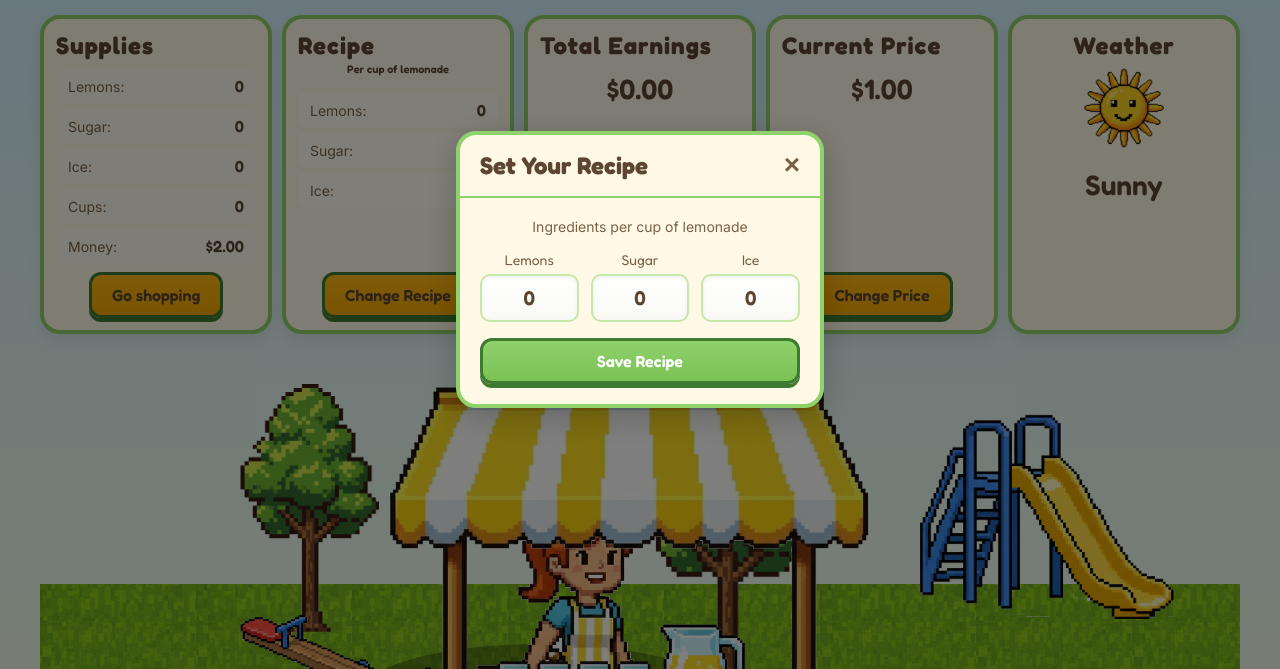
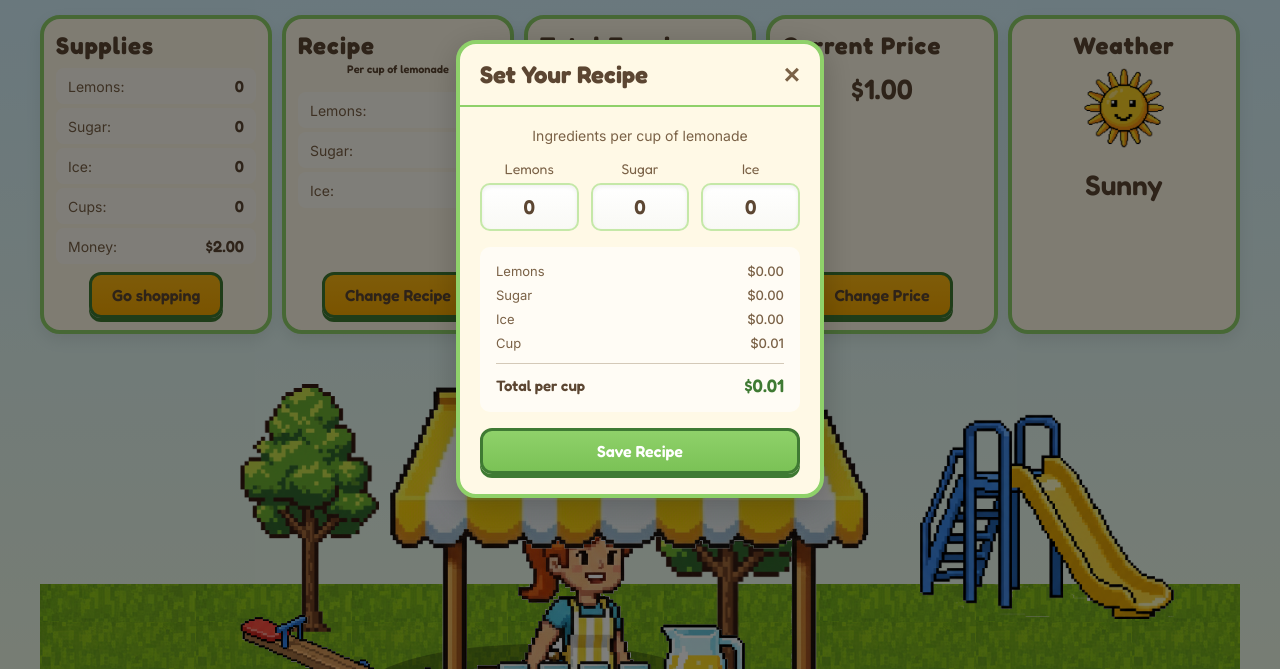
Before and after one commit to codegirl-007/lemonade-stand, a website with bundled scripts: page index.html in a window 1280 px wide. Both pictures are taken after a click on the button "Change Recipe". Shown: the part 131-800 px from the top of the page. Built offline with nearby package versions, Linux system fonts and the light colour scheme.

Commit message:
add cost per cup

```diff
--- a/game.js
+++ b/game.js
@@ -170,6 +170,7 @@ const WeatherChance = [
  *   cups: PriceTable
  * }} supplies_prices
  * @property {number} cups_sold
+ * @property {number} cost_per_cup
  */
 
 /**
@@ -217,7 +218,8 @@ export function init_game() {
         400: 3.75
       }
     },
-    cups_sold: 0
+    cups_sold: 0,
+    cost_per_cup: 0
   }
 }
 
@@ -412,3 +414,29 @@ export function make_lemonade(game_state) {
     cups_sold
   }
 }
+
+/**
+ * Calculate the cost to produce one cup of lemonade based on the recipe.
+ * Uses the base tier pricing for each ingredient.
+ * @param {Object} recipe - The recipe with lemons, sugar, ice amounts
+ * @returns {number} The cost to make one cup
+ */
+export function calculate_cost_per_cup(game_state, recipe) {
+  const basePrices = {
+    lemons: SupplyPricing.lemons[0].price,
+    sugar: SupplyPricing.sugar[0].price,
+    ice: SupplyPricing.ice[0].price,
+    cup: SupplyPricing.cups[0].price
+  };
+
+  const cost =
+    (recipe.lemons * basePrices.lemons) +
+    (recipe.sugar * basePrices.sugar) +
+    (recipe.ice * basePrices.ice) +
+    basePrices.cup;
+
+  return {
+    ...game_state,
+    cost_per_cup: Math.round(cost * 100) / 100
+  }
+}
--- a/index.html
+++ b/index.html
@@ -166,6 +166,28 @@
             <input type="number" class="recipe_input" data-recipe="ice" min="0" max="10" value="3">
           </div>
         </div>
+        <div class="recipe_cost_breakdown">
+          <div class="recipe_cost_row">
+            <span>Lemons</span>
+            <span class="recipe_cost_item" data-cost="lemons">$0.00</span>
+          </div>
+          <div class="recipe_cost_row">
+            <span>Sugar</span>
+            <span class="recipe_cost_item" data-cost="sugar">$0.00</span>
+          </div>
+          <div class="recipe_cost_row">
+            <span>Ice</span>
+            <span class="recipe_cost_item" data-cost="ice">$0.00</span>
+          </div>
+          <div class="recipe_cost_row">
+            <span>Cup</span>
+            <span class="recipe_cost_item" data-cost="cup">$0.01</span>
+          </div>
+          <div class="recipe_cost_row total">
+            <span>Total per cup</span>
+            <span class="recipe_cost_value">$0.00</span>
+          </div>
+        </div>
         <button class="recipe_save_btn">Save Recipe</button>
       </div>
     </div>
--- a/index.js
+++ b/index.js
@@ -3,7 +3,7 @@
  * Initializes game state, wires up UI events, and coordinates modules.
  */
 
-import { init_game, set_price_per_cup, calculate_supply_cost } from './game.js';
+import { init_game, set_price_per_cup, calculate_supply_cost, calculate_cost_per_cup } from './game.js';
 import { sprites, cups, render, whenSpritesReady } from './canvasController.js';
 import { createReactiveState, updateBindings } from './binding.js';
 
@@ -130,12 +130,40 @@ if (changePriceBtn) {
 }
 
 // Recipe modal handlers
+const recipeInputs = document.querySelectorAll('.recipe_input');
+const recipeCostValue = document.querySelector('.recipe_cost_value');
+
+// Base prices for cost breakdown (matches SupplyPricing tier 1 in game.js)
+const basePrices = { lemons: 0.02, sugar: 0.01, ice: 0.01, cup: 0.01 };
+
+function updateRecipeCost() {
+  const lemons = parseInt(document.querySelector('.recipe_input[data-recipe="lemons"]').value) || 0;
+  const sugar = parseInt(document.querySelector('.recipe_input[data-recipe="sugar"]').value) || 0;
+  const ice = parseInt(document.querySelector('.recipe_input[data-recipe="ice"]').value) || 0;
+
+  // Update breakdown rows
+  document.querySelector('.recipe_cost_item[data-cost="lemons"]').textContent = '$' + (lemons * basePrices.lemons).toFixed(2);
+  document.querySelector('.recipe_cost_item[data-cost="sugar"]').textContent = '$' + (sugar * basePrices.sugar).toFixed(2);
+  document.querySelector('.recipe_cost_item[data-cost="ice"]').textContent = '$' + (ice * basePrices.ice).toFixed(2);
+  document.querySelector('.recipe_cost_item[data-cost="cup"]').textContent = '$' + basePrices.cup.toFixed(2);
+
+  // Update total
+  const result = calculate_cost_per_cup(gameState, { lemons, sugar, ice });
+  recipeCostValue.textContent = '$' + result.cost_per_cup.toFixed(2);
+}
+
+// Update cost when recipe inputs change
+recipeInputs.forEach(input => {
+  input.addEventListener('input', updateRecipeCost);
+});
+
 if (changeRecipeBtn) {
   changeRecipeBtn.addEventListener('click', () => {
     // Set inputs to current recipe values
     document.querySelector('.recipe_input[data-recipe="lemons"]').value = gameState.recipe.lemons;
     document.querySelector('.recipe_input[data-recipe="sugar"]').value = gameState.recipe.sugar;
     document.querySelector('.recipe_input[data-recipe="ice"]').value = gameState.recipe.ice;
+    updateRecipeCost();
     recipeModal.classList.add('open');
   });
 
@@ -148,8 +176,10 @@ if (changeRecipeBtn) {
     const sugar = parseInt(document.querySelector('.recipe_input[data-recipe="sugar"]').value) || 0;
     const ice = parseInt(document.querySelector('.recipe_input[data-recipe="ice"]').value) || 0;
 
+    const result = calculate_cost_per_cup(gameState, { lemons, sugar, ice });
     setState({
-      recipe: { lemons, sugar, ice }
+      recipe: { lemons, sugar, ice },
+      cost_per_cup: result.cost_per_cup
     });
     recipeModal.classList.remove('open');
   });
--- a/style.css
+++ b/style.css
@@ -674,6 +674,45 @@ canvas {
   text-align: center;
 }
 
+.recipe_cost_breakdown {
+  background: rgba(255, 255, 255, 0.6);
+  padding: 12px 16px;
+  border-radius: 10px;
+  margin: 16px 0;
+}
+
+.recipe_cost_row {
+  display: flex;
+  justify-content: space-between;
+  align-items: center;
+  font-family: 'Inter', sans-serif;
+  font-size: 13px;
+  color: #7A6146;
+  padding: 4px 0;
+}
+
+.recipe_cost_row.total {
+  border-top: 1px solid #d4c9b8;
+  margin-top: 8px;
+  padding-top: 10px;
+  font-family: 'Fredoka', sans-serif;
+  font-size: 15px;
+  font-weight: 600;
+  color: #5C4632;
+}
+
+.recipe_cost_item {
+  font-family: 'Inter', sans-serif;
+  font-weight: 500;
+}
+
+.recipe_cost_value {
+  font-family: 'Fredoka', sans-serif;
+  font-size: 18px;
+  font-weight: 600;
+  color: #3f7a33;
+}
+
 .recipe_save_btn {
   font-family: 'Fredoka', sans-serif;
   font-size: 16px;
```
